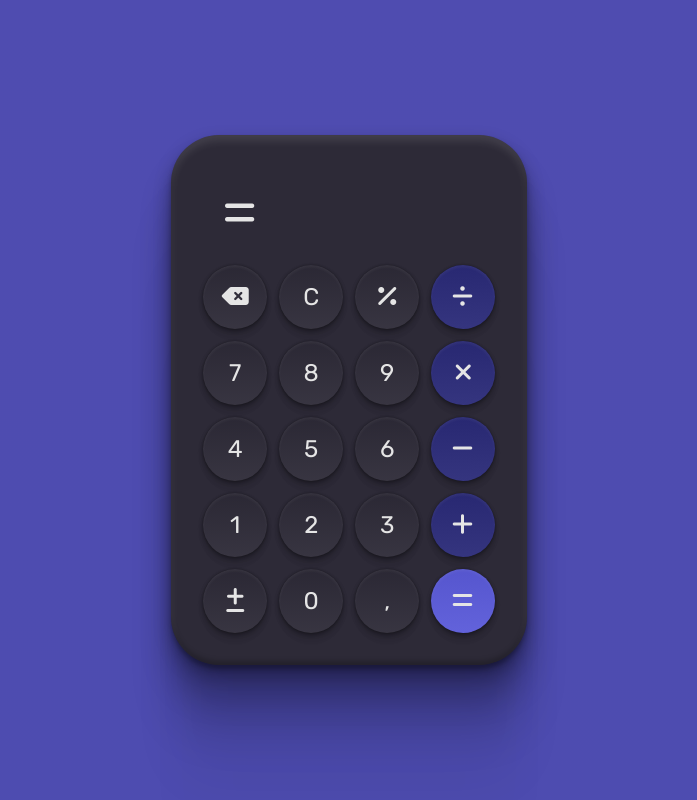
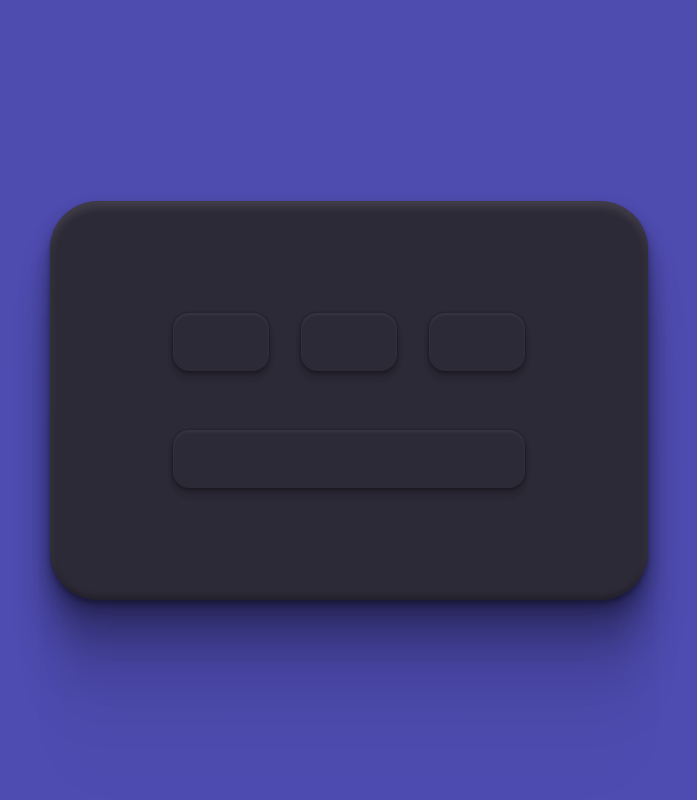
Before and after one commit to DaviGF02/Portfolio, a Vue app: page / in a window 1280 px wide. Shown: the top 800 px of the page, without its empty margins (291-988 px from the left). Built offline with nearby package versions, Linux system fonts and the light colour scheme.

Commit message:
start dashboard app

```diff
--- a/src/components/Calculator.vue
+++ b/src/components/Calculator.vue
@@ -46,15 +46,15 @@ export default {
   display: grid;
   place-content: center;
   #calculator {
-    width: 356px;
+    width: 35.6rem;
 
     background: $bgDark;
     @include bigShadow;
-    border-radius: 48px;
+    border-radius: 4.8rem;
 
     #display {
-      margin-top: 54px;
-      padding-inline: 54px;
+      margin-top: 5.4rem;
+      padding-inline: 5.4rem;
 
       #last-calc {
         text-align: right;
@@ -64,7 +64,7 @@ export default {
       }
 
       #result {
-        margin-top: 8px;
+        margin-top: 0.8rem;
         display: flex;
         justify-content: space-between;
 
@@ -84,21 +84,21 @@ export default {
     }
 
     #calculatorKeyboard {
-      padding: 26px 32px 32px;
+      padding: 2.6rem 3.2rem 3.2rem;
 
       display: grid;
       grid-template-columns: repeat(4, 1fr);
-      gap: 12px;
+      gap: 1.2rem;
 
       button {
         border: 0;
-        width: 64px;
-        height: 64px;
+        width: 6.4rem;
+        height: 6.4rem;
         background: $darkGrayButton;
         @include buttonShadow;
-        border-radius: 999px;
+        border-radius: 99.9rem;
         font-size: 2.4rem;
-        line-height: 28px;
+        line-height: 2.8rem;
         color: $envelopeWhite;
         cursor: pointer;
         @include commonHoverBlue;
--- a/src/components/Counter.vue
+++ b/src/components/Counter.vue
@@ -55,8 +55,8 @@ export default {
     background: $bgDark;
     color: $white;
     @include bigShadow;
-    border-radius: 48px;
-    padding: 48px;
+    border-radius: 4.8rem;
+    padding: 4.8rem;
     display: flex;
     flex-direction: column;
     align-items: center;
@@ -70,12 +70,12 @@ export default {
 
     .counterButtons {
       button {
-        margin: 8px;
-        width: 150px;
-        height: 40px;
+        margin: 0.8rem;
+        width: 15.0rem;
+        height: 4.0rem;
         border: 0;
         background: $darkGrayButton;
-        border-radius: 999px;
+        border-radius: 99.9rem;
         color: $envelopeWhite;
         cursor: pointer;
         @include buttonShadow;
--- a/src/components/Dashboard.vue
+++ b/src/components/Dashboard.vue
@@ -1,7 +1,40 @@
 <template>
-
+  <div id="appDashboard">
+    <div class="dashboard">
+      <div class="box npsGeneral"></div>
+      <div class="box closedSales"></div>
+      <div class="box monthlyGoal"></div>
+      <div class="box salesByDayOfTheWeek"></div>
+    </div>
+  </div>
 </template>
 <script>
 </script>
 <style lang="scss" scoped>
+#appDashboard {
+    display: grid;
+    place-content: center;
+    height: 100vh;
+
+  .dashboard {
+    display: grid;
+    grid-template-columns: max-content max-content max-content;
+    column-gap: 3.2rem;
+    row-gap: 5.9rem;
+    padding: 11.2rem 12.3rem;
+    background: $bgDark;
+    border-radius: 4.8rem;
+    @include bigShadow;
+    .box {
+      padding: 2.9rem 4.8rem;
+      border-radius: 1.6rem;
+      background: $bgDark;
+      @include buttonShadow;
+
+      &:nth-child(4) {
+        grid-column: 1/4;
+      }
+    }
+  }
+}
 </style>
```
